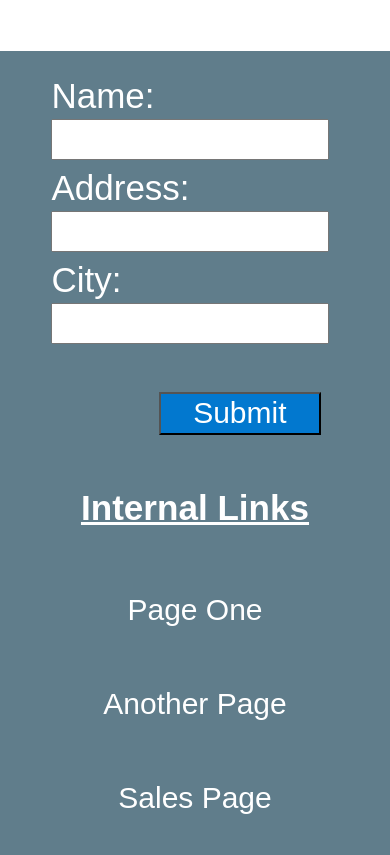
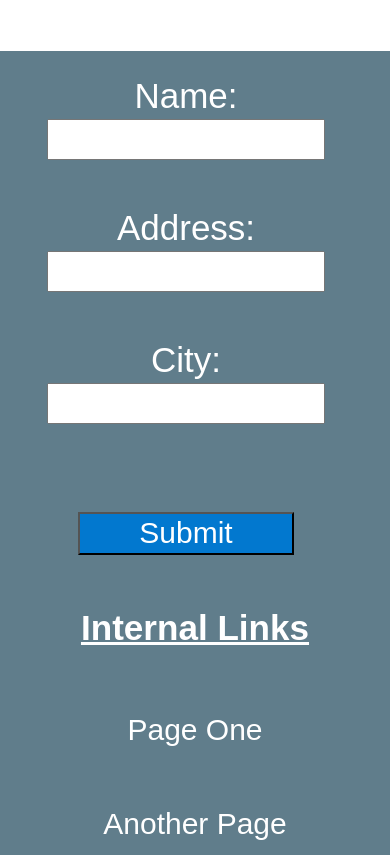
Before and after one commit to NeosUnderground/AutoAssessment, a plain HTML site: page index.html in a window 390 px wide. Shown: the part 1360-2215 px from the top of the page. Drawn offline with Linux system fonts and the light colour scheme.

Commit message:
added mobile form styling

```diff
--- a/index.css
+++ b/index.css
@@ -25,7 +25,7 @@ nav{
   font-size:2vw;
 }
 /*logo image sizing*/
-.logoContainer img{
+.logoContainer  img{
 width: 75%;
 }
 
@@ -201,7 +201,11 @@ input{
   .formContainer{
     width: 75%;
     padding: 5%;
-      font-size: 35px;
+    font-size: 35px;
+    display: flex;
+    flex-direction: column;
+    align-items: center;
+    text-align: left;
   }
 
   .Textbox{
@@ -214,7 +218,9 @@ input{
 
 /*submit button sizing*/
   .submitBtn{
-    font-size: 30px
+    font-size: 30px;
+    width:80%;
+
   }
 }
 
```
Also changed, not shown: index.html (+1 -1 lines).
